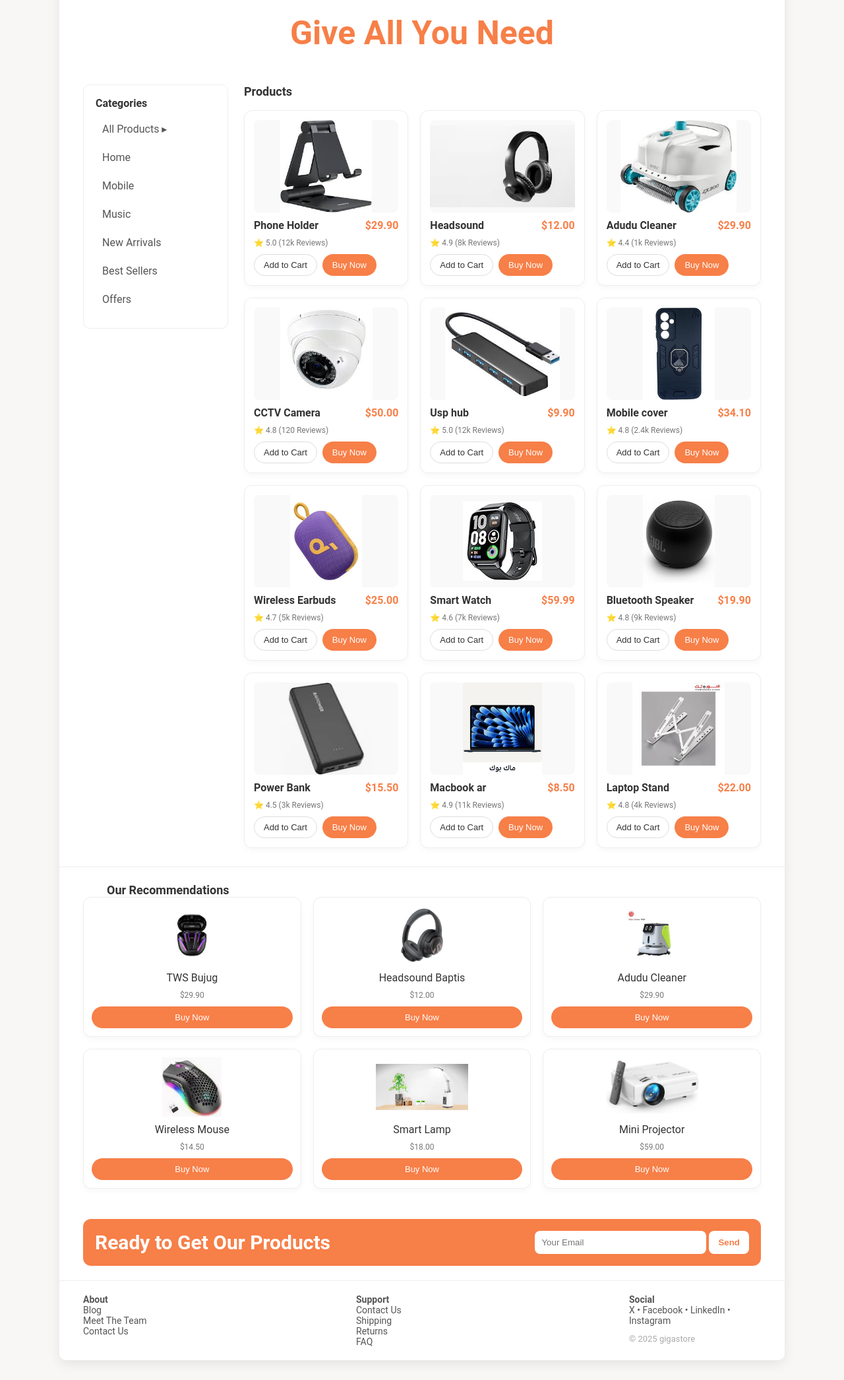
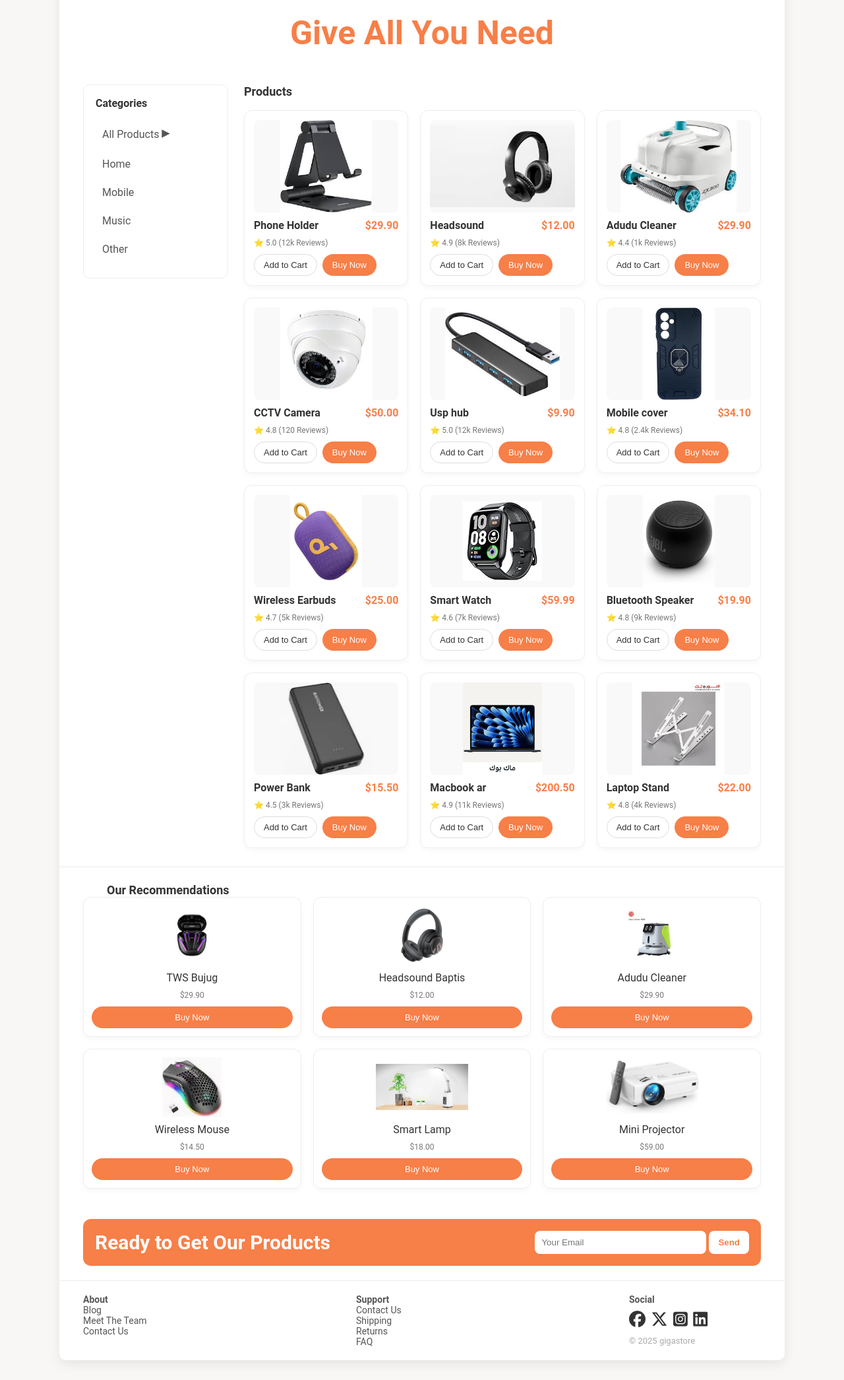
Before and after one commit to nasr-analyst/Giga-store, a PHP site: page /views/index.html in a window 1280 px wide. Shown: the part 116-2207 px from the top of the page at 66% size. Run offline with PHP 8.4, Linux system fonts and the light colour scheme; some libraries are stand-ins or nearby versions.

Commit message:
Updated homepage design and added icons

```diff
--- a/assets/css/store-style.css
+++ b/assets/css/store-style.css
@@ -372,7 +372,12 @@ body {
 .footer-col {
   width: 200px;
 }
+.social a i{
 
+  font-size:25px;
+  color: #333;
+  margin: 10px 5px 0 0;
+}
 .muted {
   color: var(--text-light);
   font-size: 12px;
--- a/assets/js/main.js
+++ b/assets/js/main.js
@@ -1 +1,33 @@
-console.log("Test file for main.js");
+console.log("Category Filter Activated");
+
+
+let category_btns = document.querySelectorAll('.category');
+
+
+let products = document.querySelectorAll('article.product');
+
+
+category_btns.forEach(btn => {
+    btn.onclick = function() {
+
+        let selectedId = btn.id;
+
+        category_btns.forEach(b => b.classList.remove('active'));
+        btn.classList.add('active');
+
+    //    كل المنتجات
+        if (selectedId == '0') {
+            products.forEach(prod => prod.style.display = 'block');
+        }
+
+        else {
+            products.forEach(prod => {
+                if (prod.id == selectedId) {
+                    prod.style.display = 'block';
+                } else {
+                    prod.style.display = 'none';
+                }
+            });
+        }
+    };
+});
--- a/views/index.html
+++ b/views/index.html
@@ -5,7 +5,9 @@
     <meta charset="utf-8" />
     <meta name="viewport" content="width=1200" />
     <title>Giga Store</title>
-    <link rel="stylesheet" href="/assets/css/store-style.css" />
+    <link rel="stylesheet" href="../assets/css/store-style.css" />
+    <link rel="stylesheet" href="https://cdnjs.cloudflare.com/ajax/libs/font-awesome/6.6.0/css/all.min.css">
+
 </head>
 
 <body>
@@ -13,7 +15,7 @@
     <div class="page">
         <header class="header">
             <div class="brand">
-                <img src="/assets/images/logo.png" alt="logo" class="logo">
+                <img src="../assets/images/logo.png" alt="logo" class="logo">
             </div>
 
             <nav class="nav">
@@ -38,13 +40,11 @@
             <aside class="sidebar">
                 <h3>Categories</h3>
                 <ul class="categories">
-                    <li>All Products <span>▸</span></li>
-                    <li>Home</li>
-                    <li>Mobile</li>
-                    <li>Music</li>
-                    <li>New Arrivals</li>
-                    <li>Best Sellers</li>
-                    <li>Offers</li>
+                    <li class="category" id="0">All Products <span style="font-size: 25px;">▸</span></li>
+                    <li class="category" id="1">Home</li>
+                    <li class="category" id="2">Mobile</li>
+                    <li class="category" id="3">Music</li>
+                    <li class="category" id="4">Other</li>
                 </ul>
             </aside>
 
@@ -57,8 +57,8 @@
 
                 <div class="products-grid">
 
-                    <article class="product">
-                        <div class="img-wrap"><img src="/assets/images/holder.jpg" alt=""></div>
+                    <article class="product" id="2">
+                        <div class="img-wrap"><img src="../assets/images/holder.jpg" alt=""></div>
                         <div class="meta">
                             <div class="name">Phone Holder</div>
                             <div class="price">$29.90</div>
@@ -68,8 +68,8 @@
                                 class="btn btn-buy">Buy Now</button></div>
                     </article>
 
-                    <article class="product">
-                        <div class="img-wrap"><img src="/assets/images/headphones.jpg" alt=""></div>
+                    <article class="product" id="3">
+                        <div class="img-wrap"><img src="../assets/images/headphones.jpg" alt=""></div>
                         <div class="meta">
                             <div class="name">Headsound</div>
                             <div class="price">$12.00</div>
@@ -79,8 +79,8 @@
                                 class="btn btn-buy">Buy Now</button></div>
                     </article>
 
-                    <article class="product">
-                        <div class="img-wrap"><img src="/assets/images/adudu.jpg" alt=""></div>
+                    <article class="product" id="1">
+                        <div class="img-wrap"><img src="../assets/images/adudu.jpg" alt=""></div>
                         <div class="meta">
                             <div class="name">Adudu Cleaner</div>
                             <div class="price">$29.90</div>
@@ -90,8 +90,8 @@
                                 class="btn btn-buy">Buy Now</button></div>
                     </article>
 
-                    <article class="product">
-                        <div class="img-wrap"><img src="/assets/images/cctv camera.jpg" alt=""></div>
+                    <article class="product" id="1">
+                        <div class="img-wrap"><img src="../assets/images/cctv camera.jpg" alt=""></div>
                         <div class="meta">
                             <div class="name">CCTV Camera</div>
                             <div class="price">$50.00</div>
@@ -101,8 +101,8 @@
                                 class="btn btn-buy">Buy Now</button></div>
                     </article>
 
-                    <article class="product">
-                        <div class="img-wrap"><img src="/assets/images/hub.jpg" alt=""></div>
+                    <article class="product" id="4">
+                        <div class="img-wrap"><img src="../assets/images/hub.jpg" alt=""></div>
                         <div class="meta">
                             <div class="name">Usp hub</div>
                             <div class="price">$9.90</div>
@@ -112,8 +112,8 @@
                                 class="btn btn-buy">Buy Now</button></div>
                     </article>
 
-                    <article class="product">
-                        <div class="img-wrap"><img src="/assets/images/cover.jpg" alt=""></div>
+                    <article class="product" id="2">
+                        <div class="img-wrap"><img src="../assets/images/cover.jpg" alt=""></div>
                         <div class="meta">
                             <div class="name">Mobile cover</div>
                             <div class="price">$34.10</div>
@@ -123,8 +123,8 @@
                                 class="btn btn-buy">Buy Now</button></div>
                     </article>
 
-                    <article class="product">
-                        <div class="img-wrap"><img src="/assets/images/earpods.jpg" alt=""></div>
+                    <article class="product" id="3">
+                        <div class="img-wrap"><img src="../assets/images/earpods.jpg" alt=""></div>
                         <div class="meta">
                             <div class="name">Wireless Earbuds</div>
                             <div class="price">$25.00</div>
@@ -134,8 +134,8 @@
                                 class="btn btn-buy">Buy Now</button></div>
                     </article>
 
-                    <article class="product">
-                        <div class="img-wrap"><img src="/assets/images/smart watch.jpg" alt=""></div>
+                    <article class="product" id="4">
+                        <div class="img-wrap"><img src="../assets/images/smart watch.jpg" alt=""></div>
                         <div class="meta">
                             <div class="name">Smart Watch</div>
                             <div class="price">$59.99</div>
@@ -145,8 +145,8 @@
                                 class="btn btn-buy">Buy Now</button></div>
                     </article>
 
-                    <article class="product">
-                        <div class="img-wrap"><img src="/assets/images/Bluetooth Speaker.jpg" alt=""></div>
+                    <article class="product" id="4">
+                        <div class="img-wrap"><img src="../assets/images/Bluetooth Speaker.jpg" alt=""></div>
                         <div class="meta">
                             <div class="name">Bluetooth Speaker</div>
                             <div class="price">$19.90</div>
@@ -156,8 +156,8 @@
                                 class="btn btn-buy">Buy Now</button></div>
                     </article>
 
-                    <article class="product">
-                        <div class="img-wrap"><img src="/assets/images/power.webp" alt=""></div>
+                    <article class="product" id="4">
+                        <div class="img-wrap"><img src="../assets/images/power.webp" alt=""></div>
                         <div class="meta">
                             <div class="name">Power Bank</div>
                             <div class="price">$15.50</div>
@@ -167,19 +167,19 @@
                                 class="btn btn-buy">Buy Now</button></div>
                     </article>
 
-                    <article class="product">
-                        <div class="img-wrap"><img src="/assets/images/MacBook_ar.png" alt=""></div>
+                    <article class="product" id="4">
+                        <div class="img-wrap"><img src="../assets/images/MacBook_ar.png" alt=""></div>
                         <div class="meta">
                             <div class="name">Macbook ar</div>
-                            <div class="price">$8.50</div>
+                            <div class="price">$200.50</div>
                         </div>
                         <small class="muted">⭐ 4.9 (11k Reviews)</small>
                         <div class="actions"><button class="btn btn-add">Add to Cart</button><button
                                 class="btn btn-buy">Buy Now</button></div>
                     </article>
 
-                    <article class="product">
-                        <div class="img-wrap"><img src="/assets/images/stand.jpg" alt=""></div>
+                    <article class="product" id="4">
+                        <div class="img-wrap"><img src="../assets/images/stand.jpg" alt=""></div>
                         <div class="meta">
                             <div class="name">Laptop Stand</div>
                             <div class="price">$22.00</div>
@@ -197,37 +197,37 @@
 
             <div class="rec-grid">
                 <div class="rec-card">
-                    <img src="/assets/images/bujug.jpg" alt="">
+                    <img src="../assets/images/bujug.jpg" alt="">
                     <div class="rec-name">TWS Bujug</div>
                     <small class="muted">$29.90</small>
                     <button class="btn btn-buy">Buy Now</button>
                 </div>
                 <div class="rec-card">
-                    <img src="/assets/images/baptis.jpg" alt="">
+                    <img src="../assets/images/baptis.jpg" alt="">
                     <div class="rec-name">Headsound Baptis</div>
                     <small class="muted">$12.00</small>
                     <button class="btn btn-buy">Buy Now</button>
                 </div>
                 <div class="rec-card">
-                    <img src="/assets/images/cleaner.jpg" alt="">
+                    <img src="../assets/images/cleaner.jpg" alt="">
                     <div class="rec-name">Adudu Cleaner</div>
                     <small class="muted">$29.90</small>
                     <button class="btn btn-buy">Buy Now</button>
                 </div>
                 <div class="rec-card">
-                    <img src="/assets/images/mouse.avif" alt="">
+                    <img src="../assets/images/mouse.avif" alt="">
                     <div class="rec-name">Wireless Mouse</div>
                     <small class="muted">$14.50</small>
                     <button class="btn btn-buy">Buy Now</button>
                 </div>
                 <div class="rec-card">
-                    <img src="/assets/images/lamp.jpg" alt="">
+                    <img src="../assets/images/lamp.jpg" alt="">
                     <div class="rec-name">Smart Lamp</div>
                     <small class="muted">$18.00</small>
                     <button class="btn btn-buy">Buy Now</button>
                 </div>
                 <div class="rec-card">
-                    <img src="/assets/images/projector.jpg" alt="">
+                    <img src="../assets/images/projector.jpg" alt="">
                     <div class="rec-name">Mini Projector</div>
                     <small class="muted">$59.00</small>
                     <button class="btn btn-buy">Buy Now</button>
@@ -254,12 +254,17 @@
             </div>
             <div class="footer-col">
                 <strong>Social</strong>
-                <div>X • Facebook • LinkedIn • Instagram</div>
+                <div class="social">
+                    <a href="#"><i class="fa-brands fa-facebook"></i></a>
+                   <a href="#"> <i class="fa-brands fa-x-twitter"></i></a>
+                    <a href="#"><i class="fa-brands fa-square-instagram"></i></a>
+                   <a href="#"> <i class="fa-brands fa-linkedin"></i></a>
+                </div>
                 <div style="margin-top:12px; color:#aaa; font-size:13px;">© 2025 gigastore</div>
             </div>
         </footer>
     </div>
-
+<script src="../assets/js/main.js"></script>
 </body>
 
 </html>
--- a/views/login.html
+++ b/views/login.html
@@ -5,7 +5,7 @@
     <meta charset="UTF-8">
     <meta name="viewport" content="width=device-width, initial-scale=1.0">
     <title>Sign in - Giga Store</title>
-    <link rel="stylesheet" href="/assets/css/style.css">
+    <link rel="stylesheet" href="../assets/css/style.css">
     <link href="https://fonts.googleapis.com/css2?family=Roboto:wght@400;500;700&display=swap" rel="stylesheet">
 </head>
 
@@ -13,7 +13,7 @@
 
     <header class="header">
         <div class="logo-container">
-            <img src="/assets/images/logo.png" alt="Giga Store Logo" class="main-logo-img" width="100">
+            <img src="../assets/images/logo.png" alt="Giga Store Logo" class="main-logo-img" width="100">
         </div>
         <nav class="header-nav">
             <a href="#" class="nav-link">Home</a>
@@ -26,7 +26,7 @@
 
             <div class="info-section">
                 <div class="logo-image-container">
-                    <img src="/assets/images/logo.png" alt="Giga Store Logo" class="main-logo-img" width="500">
+                    <img src="../assets/images/logo.png" alt="Giga Store Logo" class="main-logo-img" width="500">
                 </div>
 
                 <h1 class="sign-in-title">Sign in</h1>
--- a/views/register.html
+++ b/views/register.html
@@ -5,7 +5,7 @@
     <meta charset="UTF-8">
     <meta name="viewport" content="width=device-width, initial-scale=1.0">
     <title>Register - Giga Store</title>
-    <link rel="stylesheet" href="/assets/css/style.css">
+    <link rel="stylesheet" href="../assets/css/style.css">
     <link href="https://fonts.googleapis.com/css2?family=Roboto:wght@400;500;700&display=swap" rel="stylesheet">
 </head>
 
@@ -13,7 +13,7 @@
 
     <header class="header">
         <div class="logo-container">
-            <img src="/assets/images/logo.png" alt="Giga Store Logo" class="main-logo-img" width="100">
+            <img src="../assets/images/logo.png" alt="Giga Store Logo" class="main-logo-img" width="100">
         </div>
         <nav class="header-nav">
             <a href="#" class="nav-link">Home</a>
@@ -27,7 +27,7 @@
             <div class="info-section">
 
                 <div class="logo-image-container">
-                    <img src="/assets/images/logo.png" alt="Giga Store Logo" class="main-logo-img" width="500">
+                    <img src="../assets/images/logo.png" alt="Giga Store Logo" class="main-logo-img" width="500">
                 </div>
 
                 <h1 class="sign-in-title">Create Account</h1>
```
